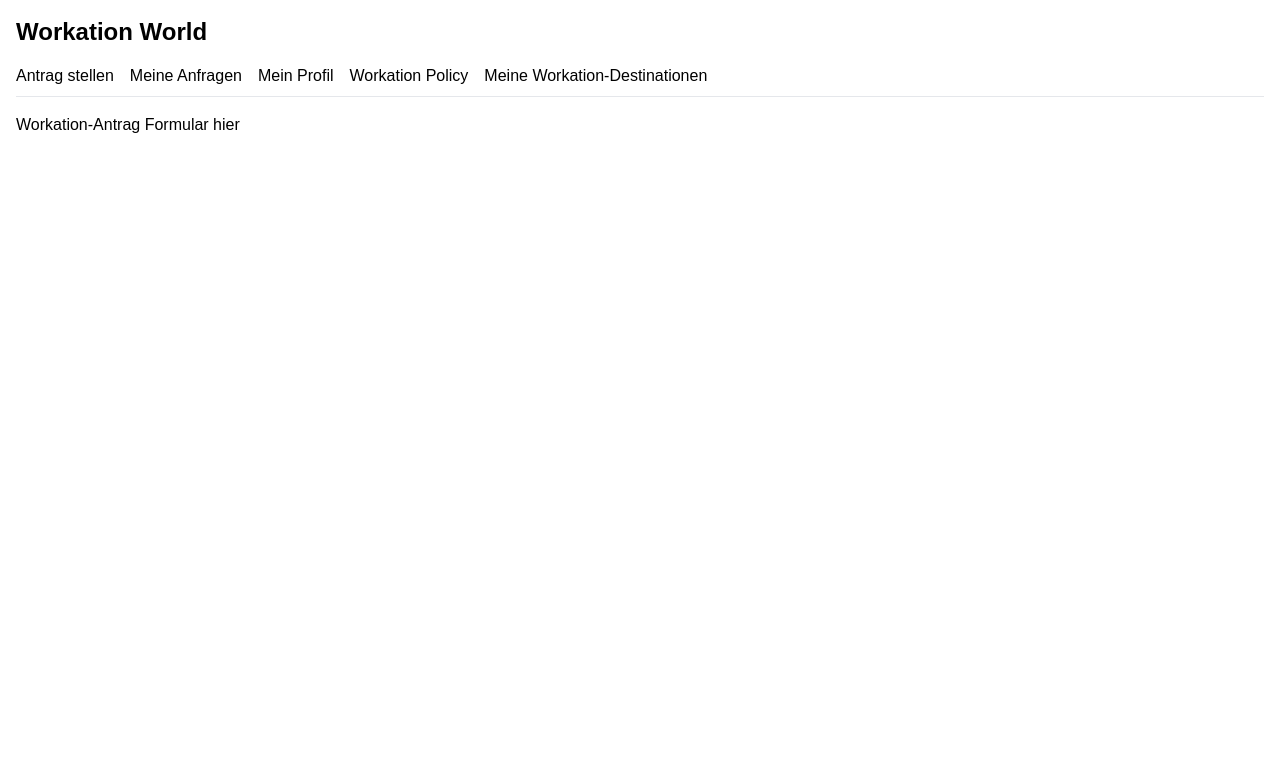
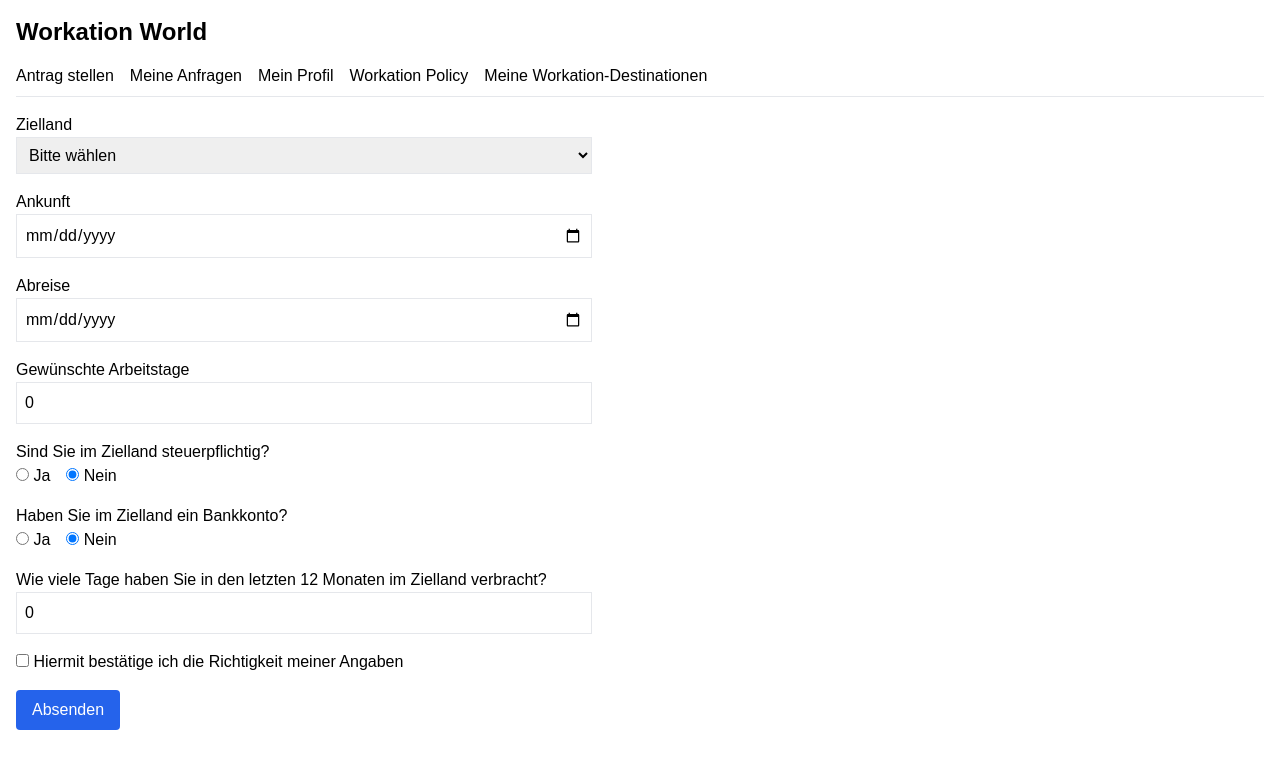
Before and after one commit to WorkationTobias/workation-prototype, a Next.js app: page / in a window 1280 px wide. Shown: the top 768 px of the page. Built offline with nearby package versions, Linux system fonts and the light colour scheme.

Commit message:
Update index.js

```diff
--- a/pages/index.js
+++ b/pages/index.js
@@ -117,12 +117,129 @@ export default function Home() {
         <button onClick={() => setActiveTab("destinationen")}>Meine Workation-Destinationen</button>
       </div>
 
-      {/* Inhalte folgen abhängig vom activeTab */}
-      {activeTab === "antrag" && <div>Workation-Antrag Formular hier</div>}
-      {activeTab === "meine-anfragen" && <div>Meine Anfragen Tabelle hier</div>}
-      {activeTab === "mein-profil" && <div>Mein Profil Felder hier</div>}
-      {activeTab === "policy" && <div>Workation Policy Info hier</div>}
-      {activeTab === "destinationen" && <div>Liste der Destinationen hier</div>}
+      {activeTab === "antrag" && (
+        <form onSubmit={handleSubmit} className="space-y-4 max-w-xl">
+          <div>
+            <label>Zielland</label>
+            <select name="land" value={form.land} onChange={handleChange} className="w-full border p-2">
+              <option value="">Bitte wählen</option>
+              {destinationen.map((land) => (
+                <option key={land} value={land}>{land}</option>
+              ))}
+            </select>
+          </div>
+          <div>
+            <label>Ankunft</label>
+            <input type="date" name="start" value={form.start} onChange={handleChange} className="w-full border p-2" />
+          </div>
+          <div>
+            <label>Abreise</label>
+            <input type="date" name="ende" value={form.ende} onChange={handleChange} className="w-full border p-2" />
+          </div>
+          <div>
+            <label>Gewünschte Arbeitstage</label>
+            <input type="number" name="arbeitstage" value={form.arbeitstage} max={calculateWeekdays(form.start, form.ende)} onChange={handleChange} className="w-full border p-2" />
+          </div>
+          <div>
+            <label>Sind Sie im Zielland steuerpflichtig?</label>
+            <div>
+              <label><input type="radio" name="steuerpflicht" value="true" checked={form.steuerpflicht === true} onChange={handleChange} /> Ja</label>
+              <label className="ml-4"><input type="radio" name="steuerpflicht" value="false" checked={form.steuerpflicht === false} onChange={handleChange} /> Nein</label>
+            </div>
+          </div>
+          <div>
+            <label>Haben Sie im Zielland ein Bankkonto?</label>
+            <div>
+              <label><input type="radio" name="bankkonto" value="true" checked={form.bankkonto === true} onChange={handleChange} /> Ja</label>
+              <label className="ml-4"><input type="radio" name="bankkonto" value="false" checked={form.bankkonto === false} onChange={handleChange} /> Nein</label>
+            </div>
+          </div>
+          <div>
+            <label>Wie viele Tage haben Sie in den letzten 12 Monaten im Zielland verbracht?</label>
+            <input type="number" name="tageVorher" value={form.tageVorher} onChange={handleChange} className="w-full border p-2" />
+          </div>
+          <div>
+            <label><input type="checkbox" name="bestaetigung" checked={form.bestaetigung} onChange={handleChange} /> Hiermit bestätige ich die Richtigkeit meiner Angaben</label>
+          </div>
+          <button type="submit" className="bg-blue-600 text-white px-4 py-2 rounded">Absenden</button>
+        </form>
+      )}
+
+      {activeTab === "meine-anfragen" && (
+        <table className="w-full border">
+          <thead className="bg-gray-100">
+            <tr>
+              <th>Startland</th>
+              <th>Zielland</th>
+              <th>Startdatum</th>
+              <th>Enddatum</th>
+              <th>Arbeitstage</th>
+              <th>Risikobewertung</th>
+              <th>Genehmigung</th>
+              <th>Buchungscode</th>
+              <th>Download</th>
+            </tr>
+          </thead>
+          <tbody>
+            {anfragen.map((a, i) => (
+              <tr key={i} className="text-center border-t">
+                <td>Deutschland</td>
+                <td>{a.land}</td>
+                <td>{a.start}</td>
+                <td>{a.ende}</td>
+                <td>{a.arbeitstage}</td>
+                <td className="text-blue-600">{a.risikobewertung}</td>
+                <td className="text-yellow-600">{a.genehmigung}</td>
+                <td>{a.buchungscode}</td>
+                <td className="text-blue-600 underline cursor-pointer">{a.dokumente}</td>
+              </tr>
+            ))}
+          </tbody>
+        </table>
+      )}
+
+      {activeTab === "mein-profil" && (
+        <div className="space-y-2 max-w-2xl">
+          {Object.entries(profil).map(([key, val]) => (
+            <div key={key} className="flex justify-between border-b py-1">
+              <span className="font-medium w-1/3 capitalize">{key.replace(/([a-z])([A-Z])/g, '$1 $2')}</span>
+              <input className="border p-1 w-2/3" value={val} onChange={(e) => setProfil((prev) => ({ ...prev, [key]: e.target.value }))} />
+            </div>
+          ))}
+        </div>
+      )}
+
+      {activeTab === "policy" && (
+        <div className="space-y-4">
+          <div className="p-4 border rounded">
+            <h2 className="font-bold">Workation-Richtlinie</h2>
+            <p className="font-semibold">Maximale Anzahl an Tagen</p>
+            <p>Ihre Unternehmensrichtlinie besagt, dass Sie bis zu {policy.maxTage} Arbeitstage im Ausland pro Kalenderjahr arbeiten können</p>
+            <p className="font-semibold mt-2">Reiseländer</p>
+            <p>Sie können Reisen zu jedem enthaltenen Ziel anfordern. Für die ausgeschlossenen Ziele sind Reisen deaktiviert.</p>
+            <p className="font-bold mt-2">Enthaltene Länder:</p>
+            <div className="flex flex-wrap gap-2">
+              {policy.enthalteneLaender.map((l) => <span key={l} className="px-2 py-1 border rounded bg-gray-100">{l}</span>)}
+            </div>
+            <p className="text-xs text-gray-500 mt-2">Die in Rot hervorgehobenen Länder gehören zur Liste der nicht empfohlenen Länder.</p>
+          </div>
+          <div className="grid grid-cols-1 md:grid-cols-3 gap-4">
+            {policy.dokumente.map((d) => (
+              <div key={d.name} className="p-3 border rounded">
+                <h3 className="font-semibold">{d.titel}</h3>
+                <p>{d.name} ({d.groesse})</p>
+                <p className="text-sm text-gray-500">Akzeptiert am {d.datum}</p>
+              </div>
+            ))}
+          </div>
+        </div>
+      )}
+
+      {activeTab === "destinationen" && (
+        <ul className="list-disc pl-6">
+          {destinationen.map((d) => <li key={d}>{d}</li>)}
+        </ul>
+      )}
     </div>
   )
 }
```
